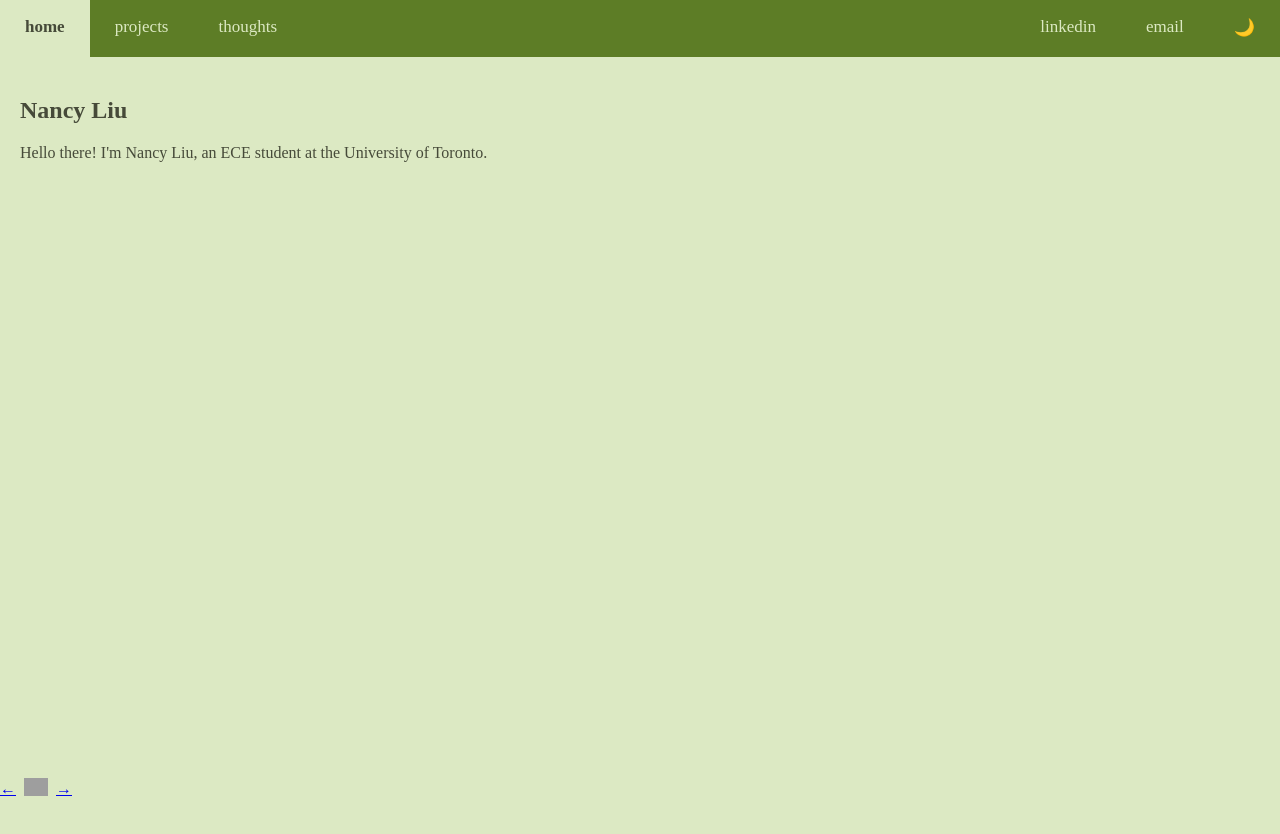
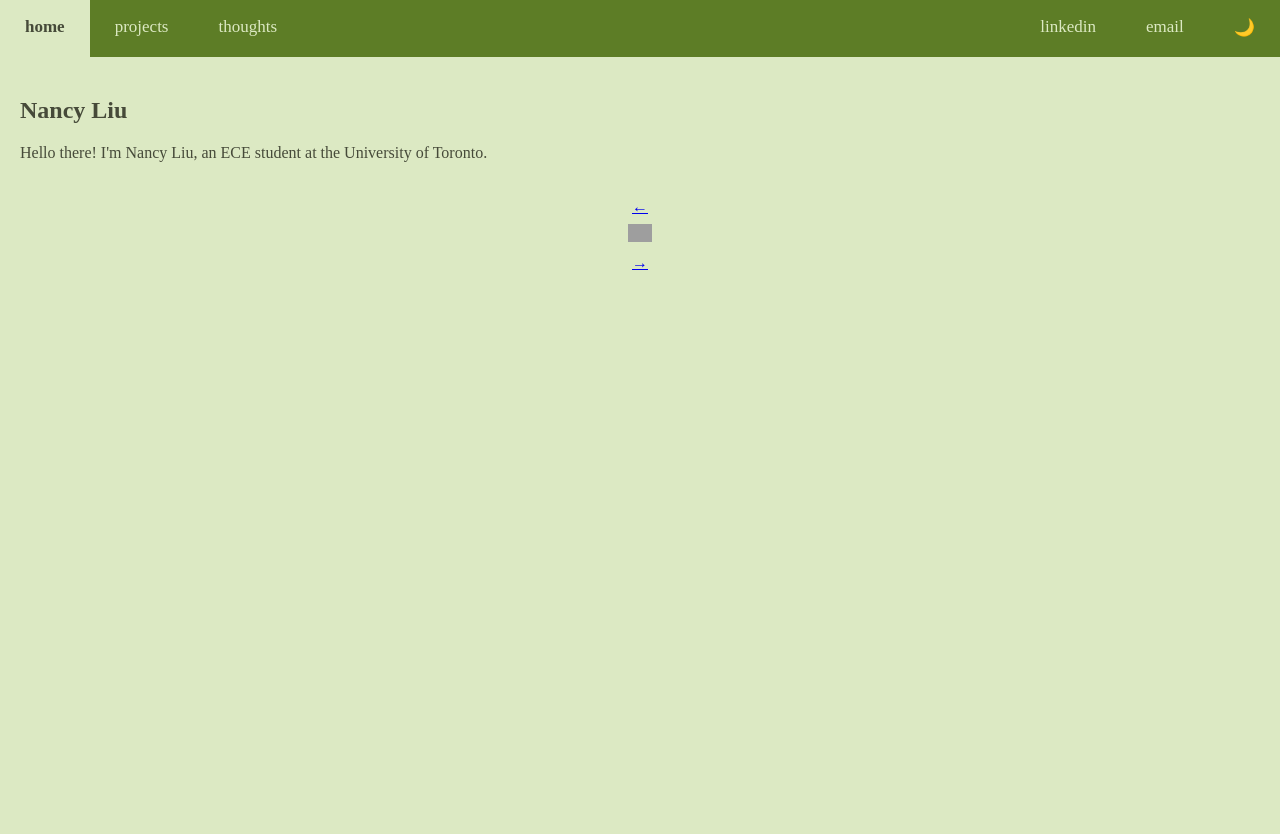
Before and after one commit to 6-nancy/6-nancy.github.io, a plain HTML site: page index.html in a window 1280 px wide. Before the commit the page ends 800 px from the top, so only its background shows below. Drawn offline with Linux system fonts and the light colour scheme; grey boxes are pictures that could not be loaded.

Commit message:
Update style.css

```diff
--- a/style.css
+++ b/style.css
@@ -53,8 +53,11 @@ body:has(#thoughts:target) .topnav a[href="#thoughts"]{
 }
 
 .ring {
-        position: fixed;
-        bottom: 0;}
+        display: flex;
+        flex-direction: column;
+        min-height: 100vh;
+        margin: 0;}
+
 .topnav a[href="mailto:nancylnx.liu@mail.utoronto.ca"],
 .topnav a[href="https://www.linkedin.com/in/nancylnx/"] {
   float: right;
```
